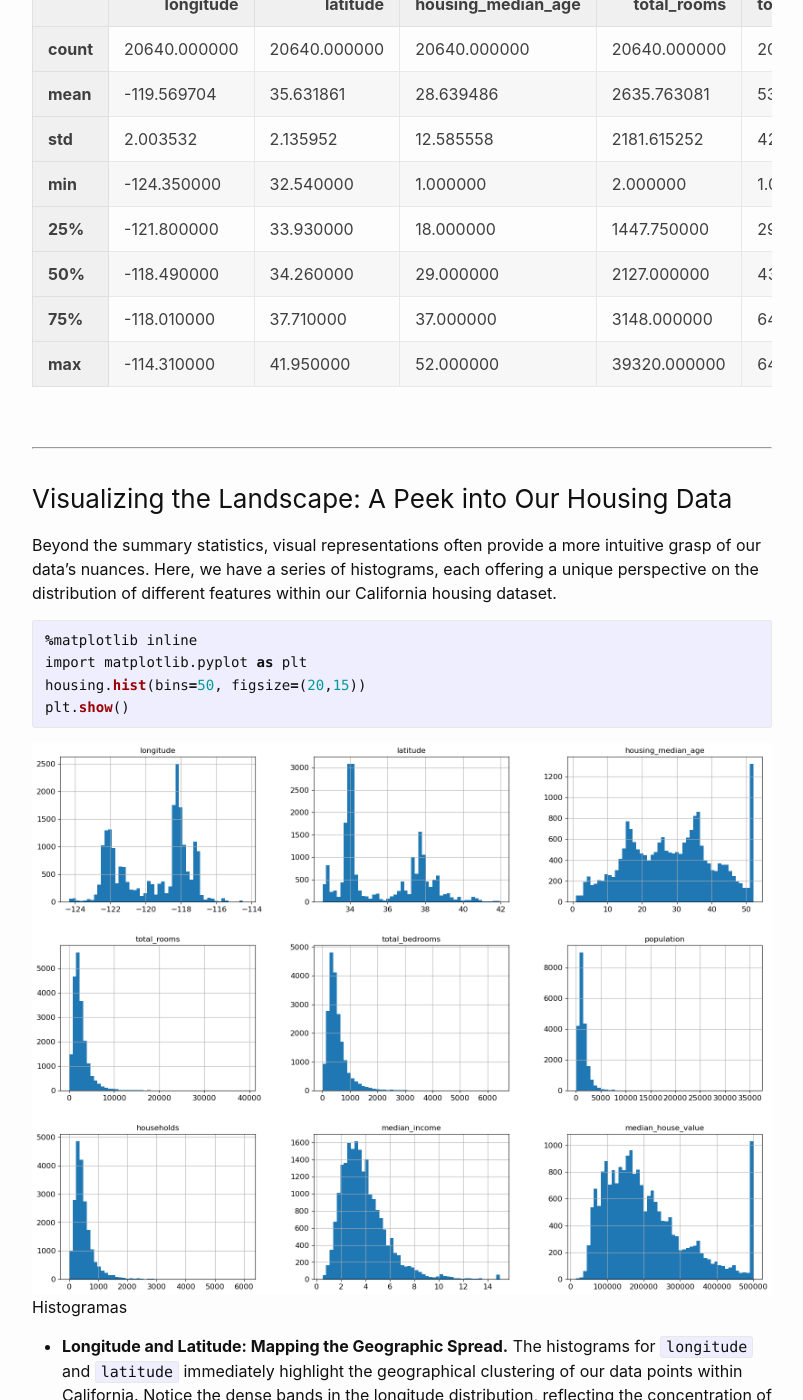
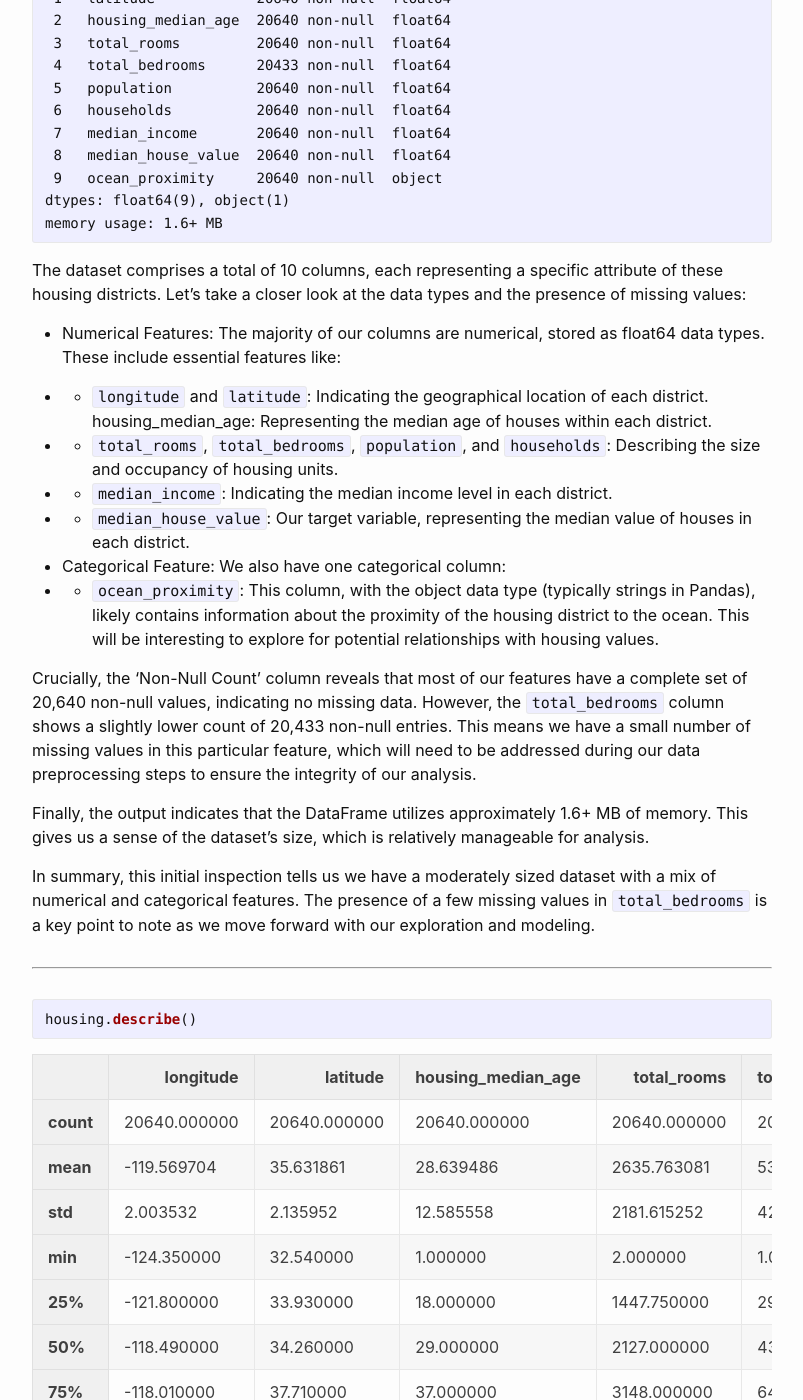
Before and after one commit to alvaro20dam/alvaro20dam.github.io, a Jekyll site: the page built from _posts/2025-05-08-new-post-testing-markdown.md, in a window 1280 px wide and 1400 px high, scrolled down 1658 px. Shown: the whole window, without its empty margins (238-1041 px from the left). Built offline with Jekyll 4.4.1, drawn with Linux system fonts in a browser that asks for light colours; some of the changed text lies outside the part shown.

Commit message:
blogpost1

````diff
--- a/_posts/2025-05-08-new-post-testing-markdown.md
+++ b/_posts/2025-05-08-new-post-testing-markdown.md
@@ -122,11 +122,17 @@
 </table>
 </div>
 
+Our first five entries in the dataset offer a fascinating initial glimpse into the geographical spread of our housing districts. Notice how the 'longitude' values hover around -122 degrees and the 'latitude' around 37-38 degrees. This immediately suggests that these initial data points are likely clustered within a specific region of California – likely the Bay Area, given these coordinates. This geographical concentration reminds us that location is a fundamental aspect of housing and will likely play a significant role in our analysis.
+
+Even within this seemingly close geographical range, we can already observe significant variability in other housing characteristics. For example, 'housing_median_age' ranges from a relatively young 21 years to a more mature 52 years within these first five entries. Similarly, the 'total_rooms' vary dramatically, from a modest 880 to a much larger 7099. This early observation underscores the diversity within the housing market, even within relatively close proximity, and hints at the complex interplay of factors that influence housing.
+
 ---
 
-```python
-housing.info()
-```
+#### Dissecting the Dataset: A Concise Overview
+
+The `housing.info()` output provides a valuable snapshot of our California housing dataset. It reveals that we are working with a DataFrame containing 20,640 entries, each representing a distinct housing district. These entries are indexed from 0 to 20,639.
+
+
 
     <class 'pandas.core.frame.DataFrame'>
     RangeIndex: 20640 entries, 0 to 20639
@@ -146,6 +152,23 @@
     dtypes: float64(9), object(1)
     memory usage: 1.6+ MB
 
+The dataset comprises a total of 10 columns, each representing a specific attribute of these housing districts. Let's take a closer look at the data types and the presence of missing values:
+
+- Numerical Features: The majority of our columns are numerical, stored as float64 data types. These include essential features like:
+
+- - `longitude` and `latitude`: Indicating the geographical location of each district.
+housing_median_age: Representing the median age of houses within each district.
+- - `total_rooms`, `total_bedrooms`, `population`, and `households`: Describing the size and occupancy of housing units.
+- - `median_income`: Indicating the median income level in each district.
+- - `median_house_value`: Our target variable, representing the median value of houses in each district.
+- Categorical Feature: We also have one categorical column:
+- - `ocean_proximity`: This column, with the object data type (typically strings in Pandas), likely contains information about the proximity of the housing district to the ocean. This will be interesting to explore for potential relationships with housing values.
+
+Crucially, the 'Non-Null Count' column reveals that most of our features have a complete set of 20,640 non-null values, indicating no missing data. However, the `total_bedrooms` column shows a slightly lower count of 20,433 non-null entries. This means we have a small number of missing values in this particular feature, which will need to be addressed during our data preprocessing steps to ensure the integrity of our analysis.
+
+Finally, the output indicates that the DataFrame utilizes approximately 1.6+ MB of memory. This gives us a sense of the dataset's size, which is relatively manageable for analysis.
+
+In summary, this initial inspection tells us we have a moderately sized dataset with a mix of numerical and categorical features. The presence of a few missing values in `total_bedrooms` is a key point to note as we move forward with our exploration and modeling.
 
 ---
 
````
Also changed, not shown: other parts of _posts/2025-05-08-new-post-testing-markdown.md (+1 -1 lines).
